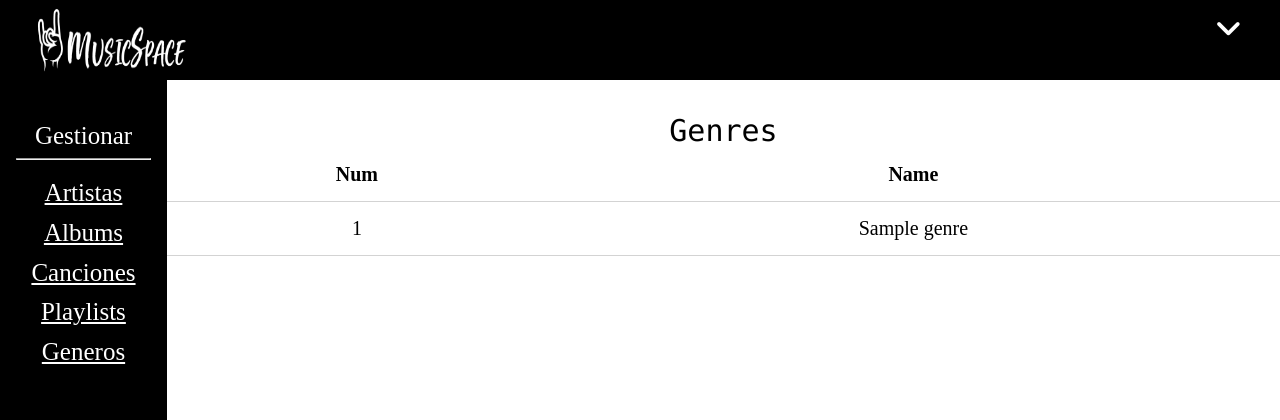
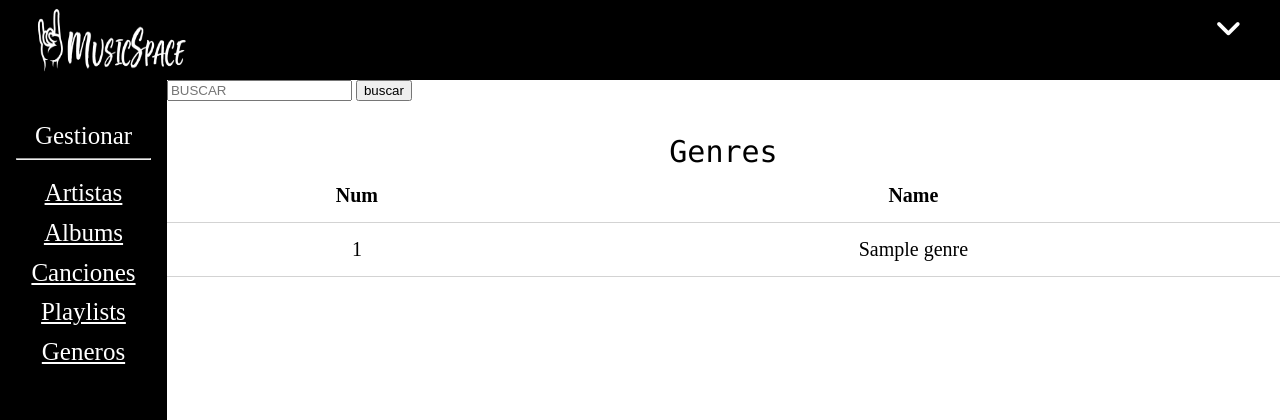
Before and after one commit to UVG-Teams/music-space, a Django app: page /genres/ in a window 1280 px wide. Shown: the top 420 px of the page. Run offline with Django 3.2, Linux system fonts and the light colour scheme; tables that the repository leaves empty hold one stand-in row (values such as "Sample post"); parts of the project's set-up code (start-up, migrations or seed data) failed here and were passed over; some libraries are stand-ins or nearby versions.

Commit message:
buscador

```diff
--- a/music_site/albums/templates/albums.html
+++ b/music_site/albums/templates/albums.html
@@ -35,6 +35,8 @@
                     <div class="usuarios">
                         <div class="albumTitle">
                             <a href="{% url 'albums:create' %}" class="createAlbum">New Album</a>
+                            <input type="text" class="buscar" name="search" placeholder="BUSCAR">
+                            <button>buscar</button>
                             <div class="usuarios_title">
                                 <label class="albumTitle">Albums</labbel>
                             </div>
--- a/music_site/artists/templates/artists.html
+++ b/music_site/artists/templates/artists.html
@@ -35,6 +35,8 @@
                     <div class="usuarios">
                         <div class="artistTitle">
                             <a href="{% url 'artists:create' %}" class="createArtist">New Artist</a>
+                            <input type="text" class="buscar" name="search" placeholder="BUSCAR">
+                            <button>buscar</button>
                             <div class="usuarios_title">
                                 Artistas
                             </div>
--- a/music_site/genres/templates/genres.html
+++ b/music_site/genres/templates/genres.html
@@ -33,6 +33,8 @@
                 <!-- ---- -->
                 <div class="content">
                     <div class="usuarios">
+                        <input type="text" class="buscar" name="search" placeholder="BUSCAR">
+                        <button>buscar</button>
                         <div class="usuarios_title">
                             Genres
                         </div>
--- a/music_site/playlists/templates/playlists.html
+++ b/music_site/playlists/templates/playlists.html
@@ -33,6 +33,8 @@
                 <!-- ---- -->
                 <div class="content">
                     <div class="usuarios">
+                        <input type="text" class="buscar" name="search" placeholder="BUSCAR">
+                        <button>buscar</button>
                         <div class="usuarios_title">
                             Playlists
                         </div>
--- a/music_site/tracks/templates/tracks.html
+++ b/music_site/tracks/templates/tracks.html
@@ -35,6 +35,8 @@
                     <div class="usuarios">
                         <div class="trackTitle">
                             <a href="{% url 'tracks:create' %}" class="createTrack">New Track</a>
+                            <input type="text" class="buscar" name="search" placeholder="BUSCAR">
+                            <button>buscar</button>
                             <div class="usuarios_title">
                                 Canciones
                             </div>
```
